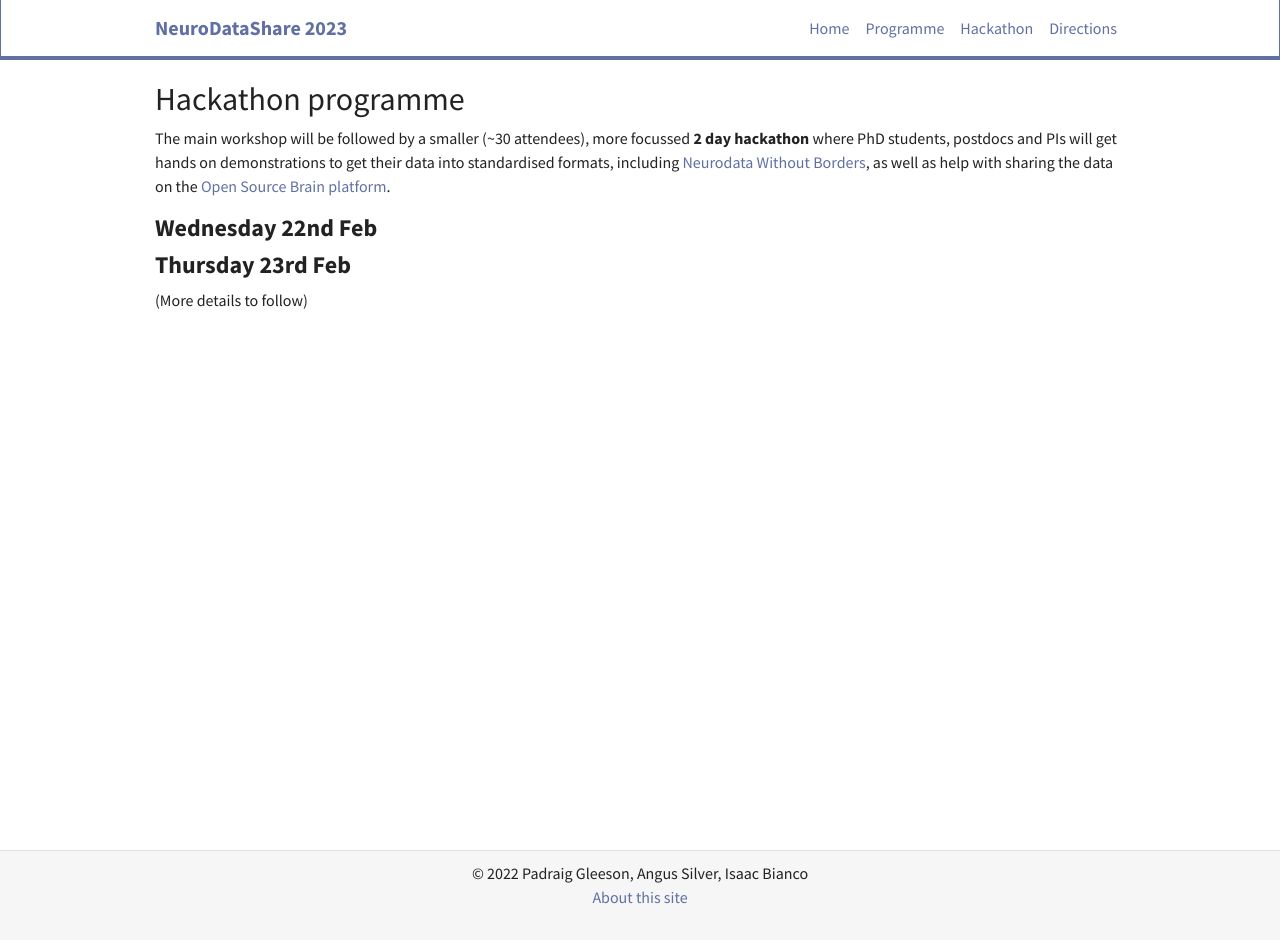
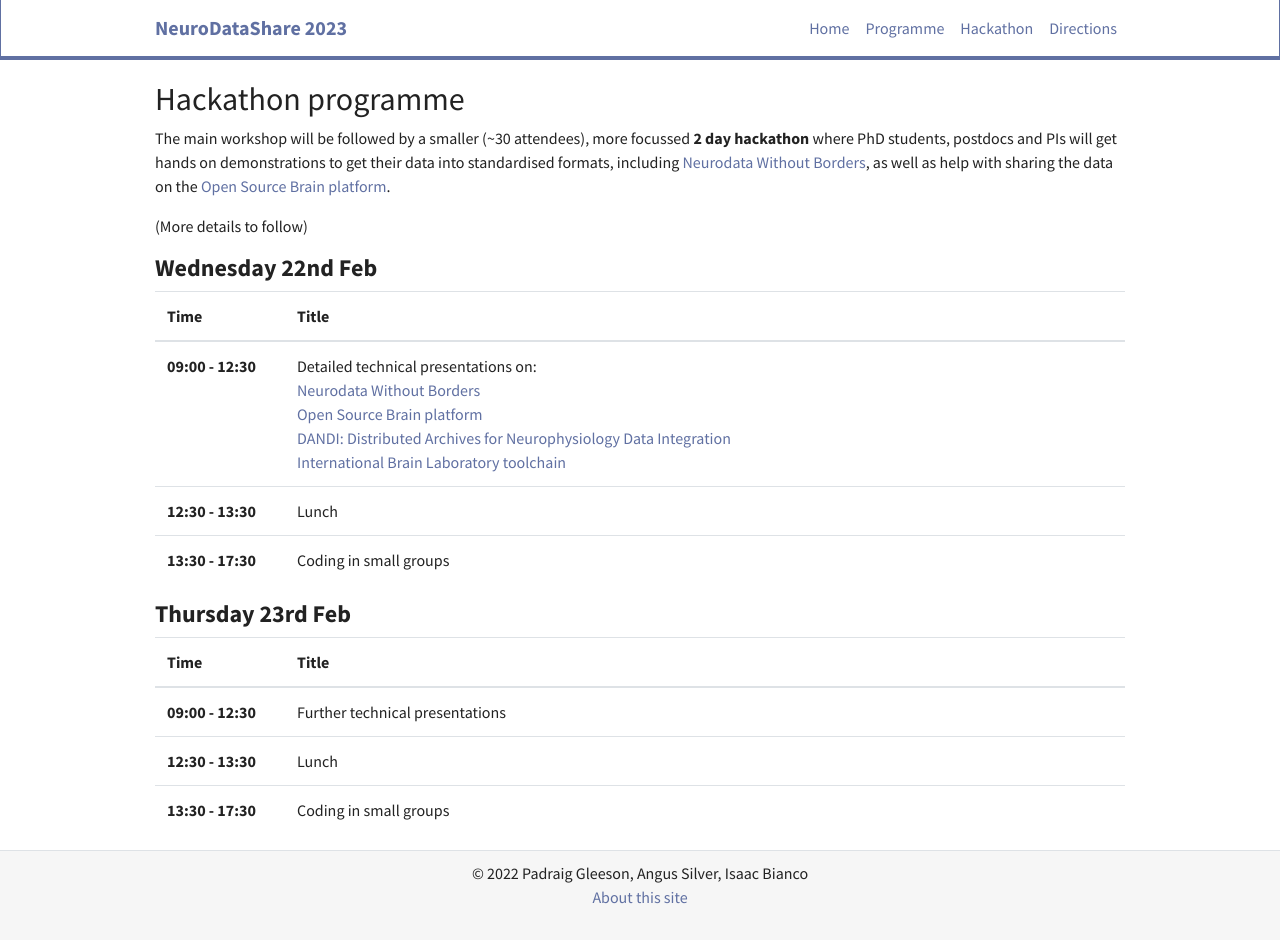
Before and after one commit to OpenSourceBrain/NeuroDataShare, a Jekyll site: the page built from _pages/hackathon.md, in a window 1280 px wide and 940 px high. Built offline with Jekyll 4.4.1, drawn with Linux system fonts in a browser that asks for light colours; nearby versions of some CDN libraries.

Commit message:
More on hackathon

```diff
--- a/_pages/hackathon.md
+++ b/_pages/hackathon.md
@@ -9,9 +9,61 @@ permalink: /hackathon
 
 <p>The main workshop will be followed by a smaller (~30 attendees), more focussed <b>2 day hackathon</b> where PhD students, postdocs and PIs will get hands on demonstrations to get their data into standardised formats, including <a href="https://www.nwb.org/">Neurodata Without Borders</a>, as well as help with sharing the data on the <a href="https://www.v2.opensourcebrain.org/">Open Source Brain platform</a>.</p>
 
+(More details to follow)
+
 ## Wednesday 22nd Feb
+
+<table class="table table-hover">
+  <thead>
+    <tr>
+      <th scope="col" style="width: 130px">Time</th>
+      <th scope="col">Title</th>
+    </tr>
+  </thead>
+  <tbody>
+    <tr>
+      <th scope="row">09:00 - 12:30</th>
+      <td>Detailed technical presentations on:<br/>
+<a href="https://www.nwb.org/">Neurodata Without Borders</a><br/>
+<a href="https://www.v2.opensourcebrain.org/">Open Source Brain platform</a><br/>
+<a href="https://www.dandiarchive.org/">DANDI: Distributed Archives for Neurophysiology Data Integration</a><br/>
+<a href="https://github.com/int-brain-lab">International Brain Laboratory toolchain</a><br/>
+<!--DataJoint usage?
+Allen toolchain handson?-->
+</td>
+    </tr>
+    <tr>
+      <th scope="row">12:30 - 13:30</th>
+      <td>Lunch</td>
+    </tr>
+    <tr>
+      <th scope="row">13:30 - 17:30</th>
+      <td>Coding in small groups</td>
+    </tr>
+  </tbody>
+</table>
 
 ## Thursday 23rd Feb
 
-
-(More details to follow)
+<table class="table table-hover">
+  <thead>
+    <tr>
+      <th scope="col" style="width: 130px">Time</th>
+      <th scope="col">Title</th>
+    </tr>
+  </thead>
+  <tbody>
+    <tr>
+      <th scope="row">09:00 - 12:30</th>
+      <td>Further technical presentations</td>
+    </tr>
+    <tr>
+      <th scope="row">12:30 - 13:30</th>
+      <td>Lunch</td>
+    </tr>
+    <tr>
+      <th scope="row">13:30 - 17:30</th>
+      <td>Coding in small groups</td>
+    </tr>
+  </tbody>
+</table>
```
Also changed, not shown: _pages/home.md (+2 -2 lines).
